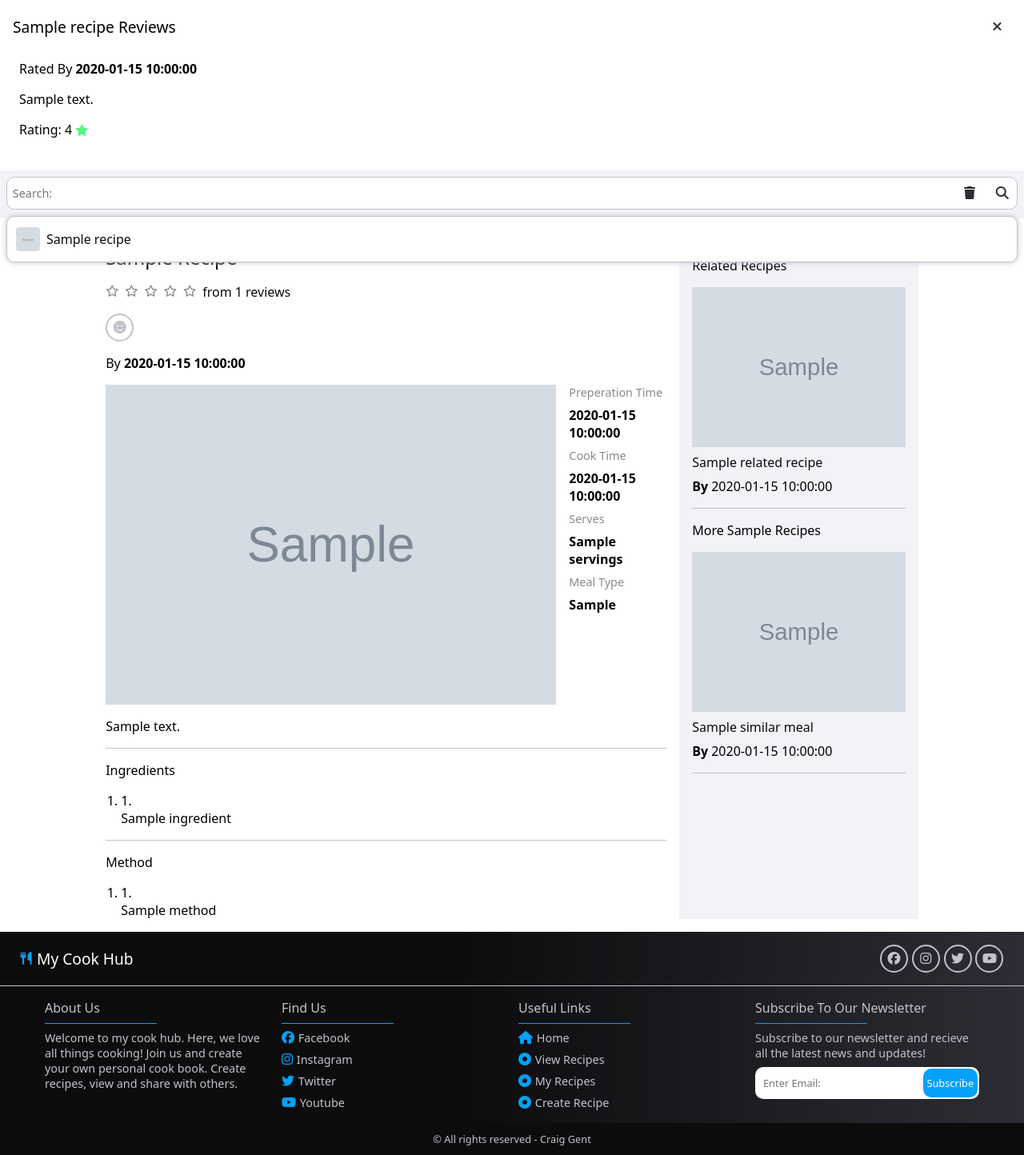
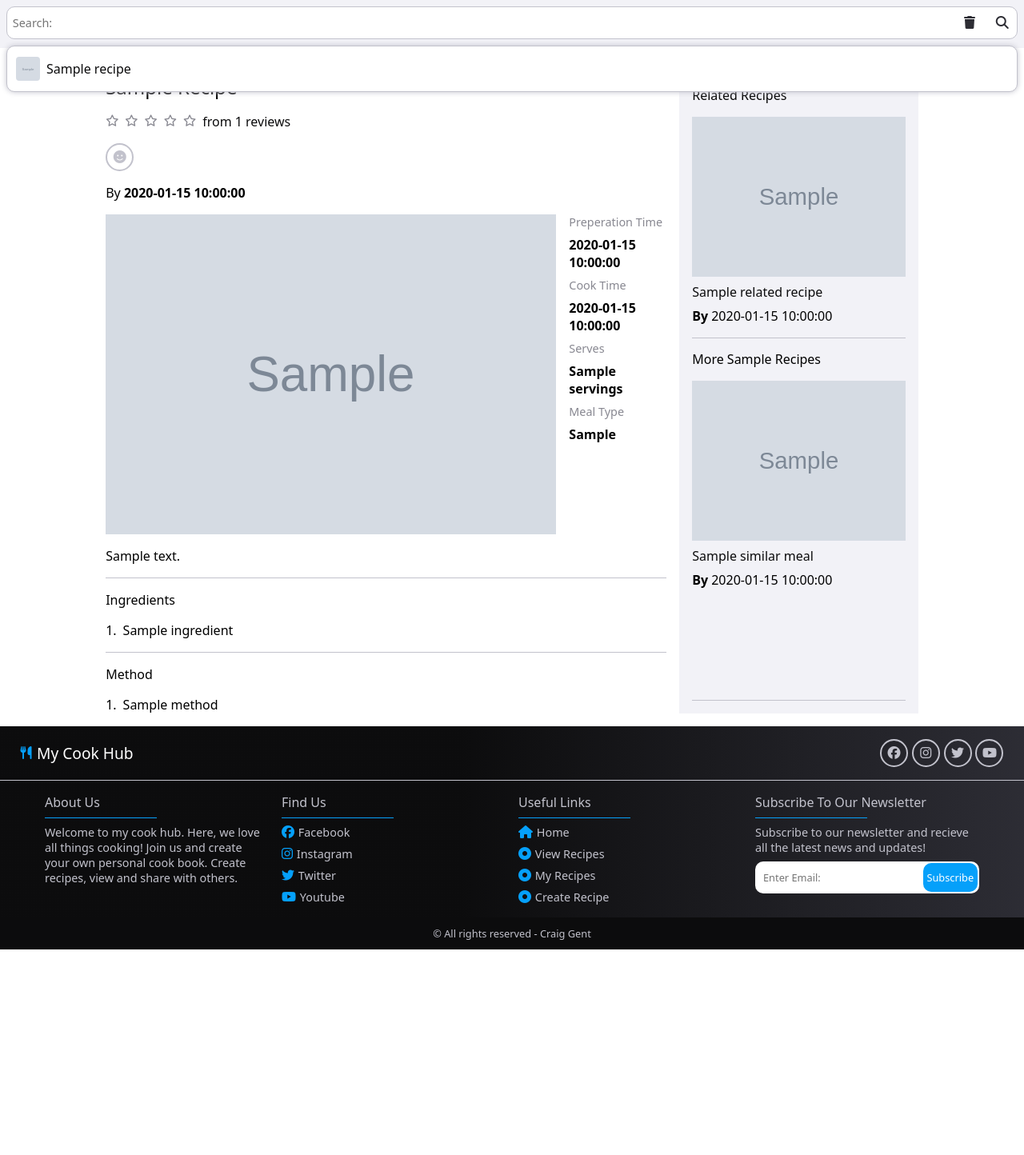
Before and after one commit to Genty83/My-Cook-Hub, a Python web app: template src/templates/recipe.html in a window 1280 px wide. Shown: the part 89-1533 px from the top of the page at 80% size. After the commit the page ends 1276 px from the top, so only its background shows below. Run offline with Jinja, Linux system fonts and the light colour scheme; the template is opened without the code that fills it: most values are stand-ins (such as "Sample title", 1, 10 or a date in 2020); grey boxes marked "Sample" are stand-in pictures.

Commit message:
Made small style changes

```diff
--- a/src/static/css/style.css
+++ b/src/static/css/style.css
@@ -884,8 +884,12 @@ strong {
     font-weight: 600;
 }
 .recipe-list-item {
-    list-style: decimal;
-    margin-left: 1.2rem;
+    display: flex;
+    align-items: top;
+    gap: 0.5rem;
+}
+.recipe-list-item p {
+    font-weight: 500;
 }
 .recipe-banner {
     min-width: 290px;
@@ -896,6 +900,14 @@ strong {
     width: 100%;
     height: 200px;
     object-fit: cover;
+}
+.overflow-container {
+    width: 100%;
+    height: 100%;
+    max-height: 450px;
+    display: grid;
+    gap: 1rem;
+    overflow-y: auto;
 }
 
 /* Searchbar */
@@ -970,6 +982,26 @@ strong {
     display: none;
 }
 
+/* Reviews Board */
+.reviews-board {
+    width: 90%;
+    height: 500px;
+    background-color: var(--light-three-clr);
+    border-radius: var(--base-radius);
+    box-shadow: 2px 2px 7px var(--light-two-clr);
+    position: absolute;
+    left: 50%;
+    top: 10%;
+    transform: translateX(-50%);
+    z-index: 8000;
+    display: none;
+    overflow-y: auto;
+}
+.review-wrapper {
+    border: 1px solid var(--light-two-clr);
+    border-radius: var(--base-radius);
+}
+
 /* ###### MEDIA QUERIES ###### */
 
 /* Media queries greater than a min width of 661px */
```
